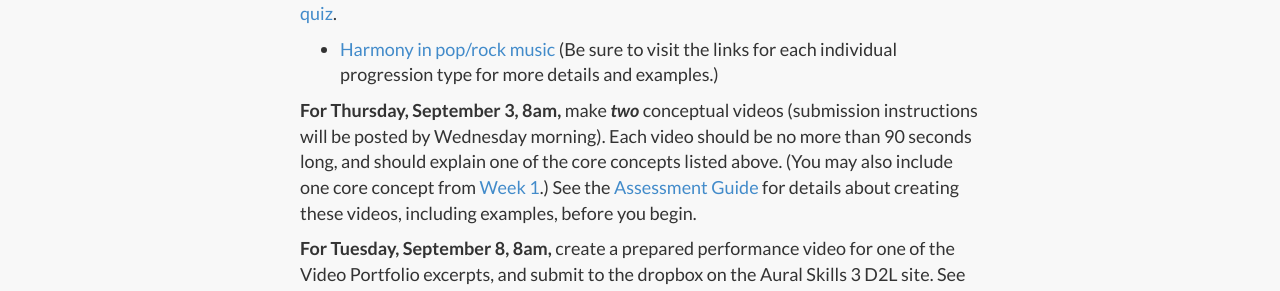
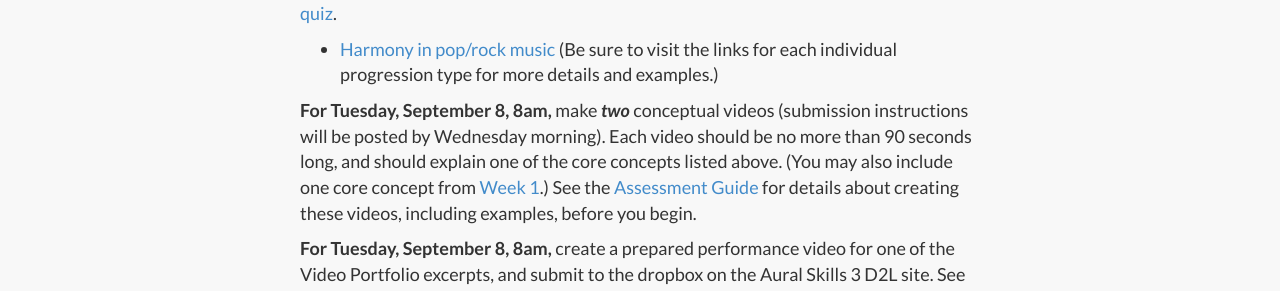
Before and after one commit to kshaffer/theory3, a Jekyll site: the page built from week2.md, in a window 1280 px wide and 900 px high, scrolled down 1656 px. Shown: the part 161-452 px from the top of the window. Built offline with Jekyll 4.4.1, drawn with Linux system fonts in a browser that asks for light colours; nearby versions of some CDN libraries; library files that are not in the unit come from our copies.

Commit message:
Video portfolio instructions

```diff
--- a/week2.md
+++ b/week2.md
@@ -48,6 +48,6 @@ In this unit, we will explore the following core concepts:
 
 - [Harmony in pop/rock music](http://openmusictheory.com/popRockHarmony.html) (Be sure to visit the links for each individual progression type for more details and examples.)
 
-**For Thursday, September 3, 8am,** make ***two*** conceptual videos (submission instructions will be posted by Wednesday morning). Each video should be no more than 90 seconds long, and should explain one of the core concepts listed above. (You may also include one core concept from [Week 1](/week1/).) See the [Assessment Guide](/assessments/) for details about creating these videos, including examples, before you begin.
+**For Tuesday, September 8, 8am,** make ***two*** conceptual videos (submission instructions will be posted by Wednesday morning). Each video should be no more than 90 seconds long, and should explain one of the core concepts listed above. (You may also include one core concept from [Week 1](/week1/).) See the [Assessment Guide](/assessments/) for details about creating these videos, including examples, before you begin.
 
 **For Tuesday, September 8, 8am,** create a prepared performance video for one of the Video Portfolio excerpts, and submit to the dropbox on the Aural Skills 3 D2L site. See the [Assignment instructions](/popRockVideoPortfolio/) for details.
```
